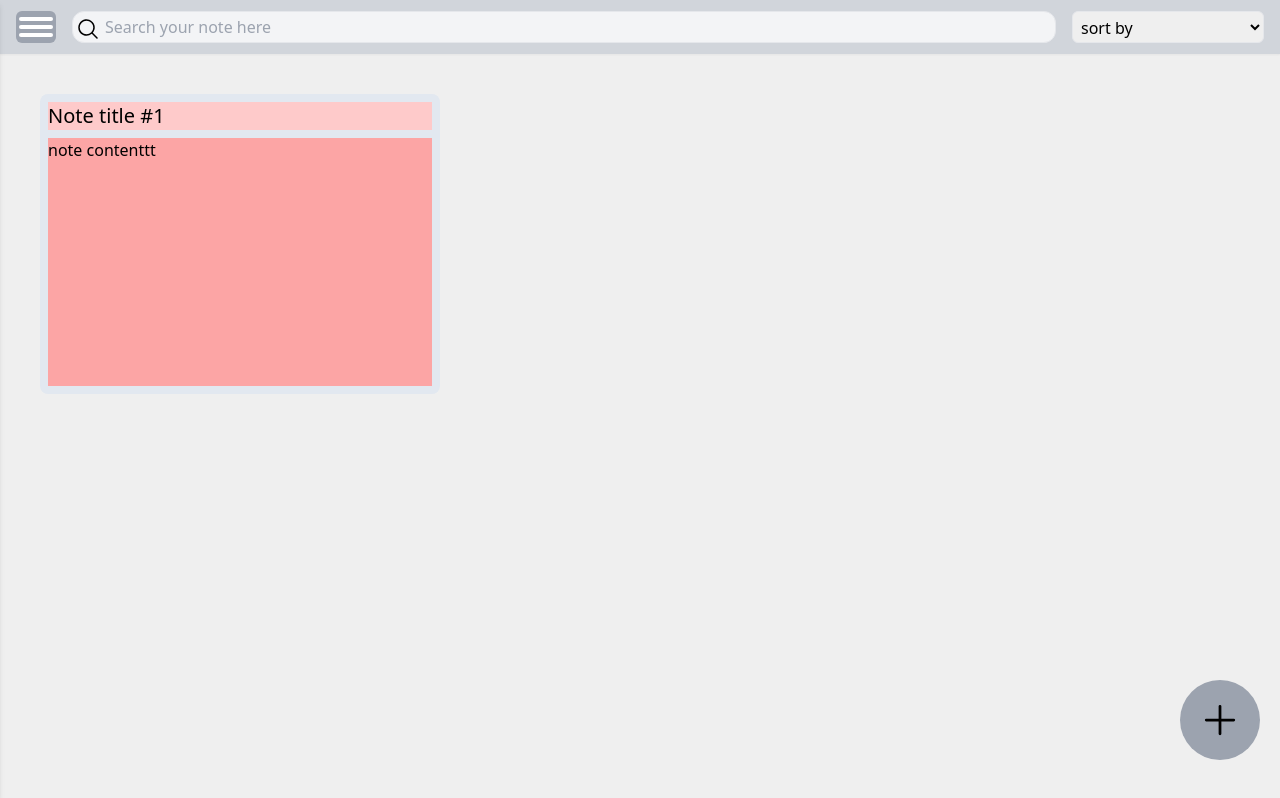
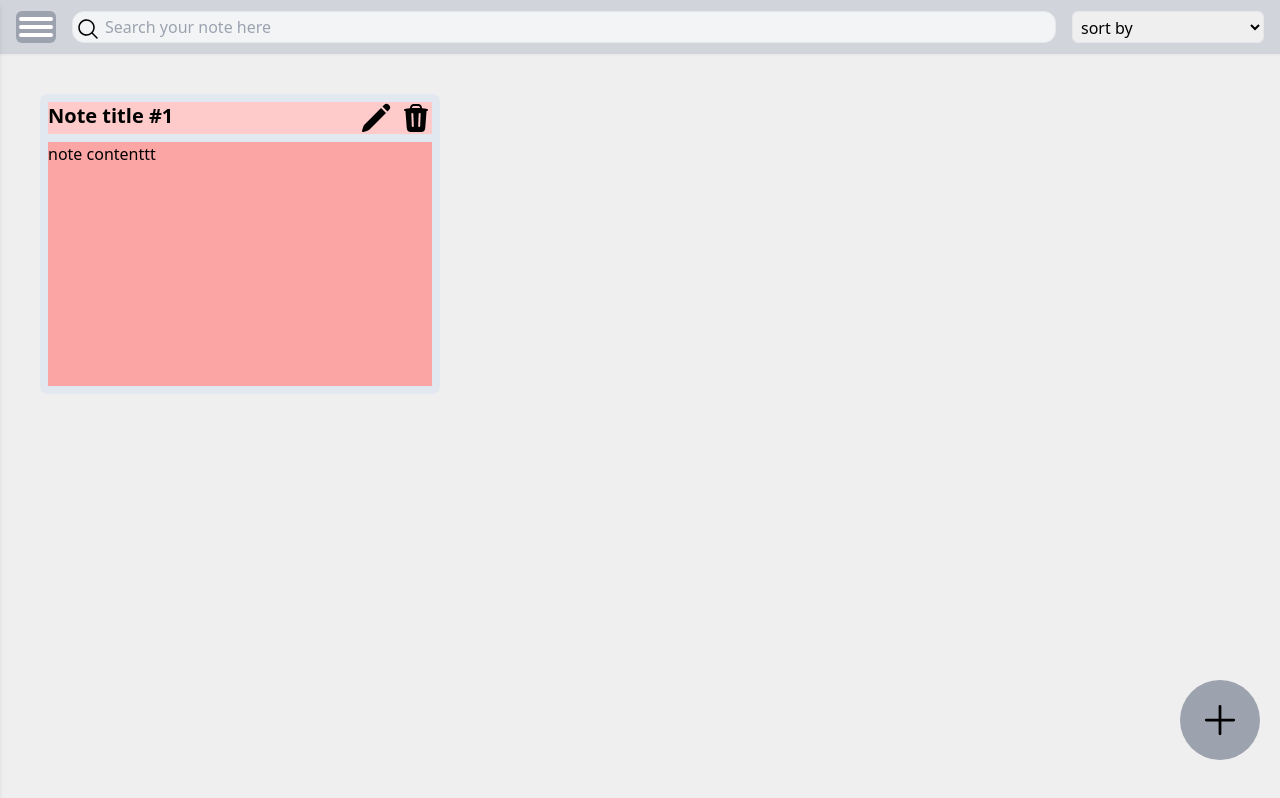
Before and after one commit to emiliojuni0r/gdgoc-fe-Self-Learning-Assignment, a Next.js app: page /dashboard in a window 1280 px wide. Built offline with nearby package versions, Linux system fonts and the light colour scheme.

Commit message:
icon edit n delete

```diff
--- a/src/app/(main routes)/dashboard/page.jsx
+++ b/src/app/(main routes)/dashboard/page.jsx
@@ -119,11 +119,26 @@ export default function DashboardPage() {
           {/* Note Examples */}
           <div className="w-[300px] h-[200px] lg:w-[400px] lg:h-[300px] flex flex-col p-2 rounded-lg hover:shadow-md hover:-translate-y-0.5 transition-all bg-slate-200">
             {/* title note */}
-            <div className="w-full h-fit bg-red-200">
+            <div className="w-full h-fit bg-red-200 flex flex-row">
               {/* note title */}
-              <h1 className="text-base lg:text-xl">Note title #1</h1>
-              <div>
-                {/* icons */}
+              <h1 className="text-base lg:text-xl font-bold truncate">Note title #1</h1>
+              <div className="flex flex-row ml-auto gap-x-2">
+                {/* icon di-klik untuk edit note */}
+                <Image
+                  src={"/edit-icon.svg"}
+                  width={0}
+                  height={0}
+                  className="w-6 h-6 lg:w-8 lg:h-8 cursor-pointer"
+                  alt="edit Icon"
+                />
+                {/* icon di-klik untuk delete note */}
+                <Image
+                  src={"/delete-icon.svg"}
+                  width={0}
+                  height={0}
+                  className="w-6 h-6 lg:w-8 lg:h-8 cursor-pointer"
+                  alt="edit Icon"
+                />
               </div>
             </div>
             {/* note content */}
@@ -134,7 +149,10 @@ export default function DashboardPage() {
         </div>
       </div>
       {/* button untuk tambah note */}
-      <div onClick={() => setIsModalOpen(true)} className="absolute bottom-5 right-2.5 lg:bottom-10 lg:right-5 rounded-full w-16 h-16 lg:w-20 lg:h-20 bg-gray-400 hover:bg-gray-500 flex justify-center items-center group">
+      <div
+        onClick={() => setIsModalOpen(true)}
+        className="absolute bottom-5 right-2.5 lg:bottom-10 lg:right-5 rounded-full w-16 h-16 lg:w-20 lg:h-20 bg-gray-400 hover:bg-gray-500 flex justify-center items-center group"
+      >
         <Image
           src={"/plus-icon.svg"}
           width={0}
@@ -144,7 +162,6 @@ export default function DashboardPage() {
         />
       </div>
       {/* end of button untuk tambah note */}
-
 
       {/* Modal */}
       {isModalOpen && (
@@ -184,8 +201,5 @@ export default function DashboardPage() {
         </div>
       )}
     </div>
-
-
-
   );
 }
--- a/src/app/layout.jsx
+++ b/src/app/layout.jsx
@@ -12,8 +12,8 @@ const geistMono = Geist_Mono({
 });
 
 export const metadata = {
-  title: "Create Next App",
-  description: "Generated by create next app",
+  title: "App Note",
+  description: "next js app note",
 };
 
 export default function RootLayout({ children }) {
```
Also changed, not shown: public/delete-icon.svg (added), public/edit-icon.svg (added).
